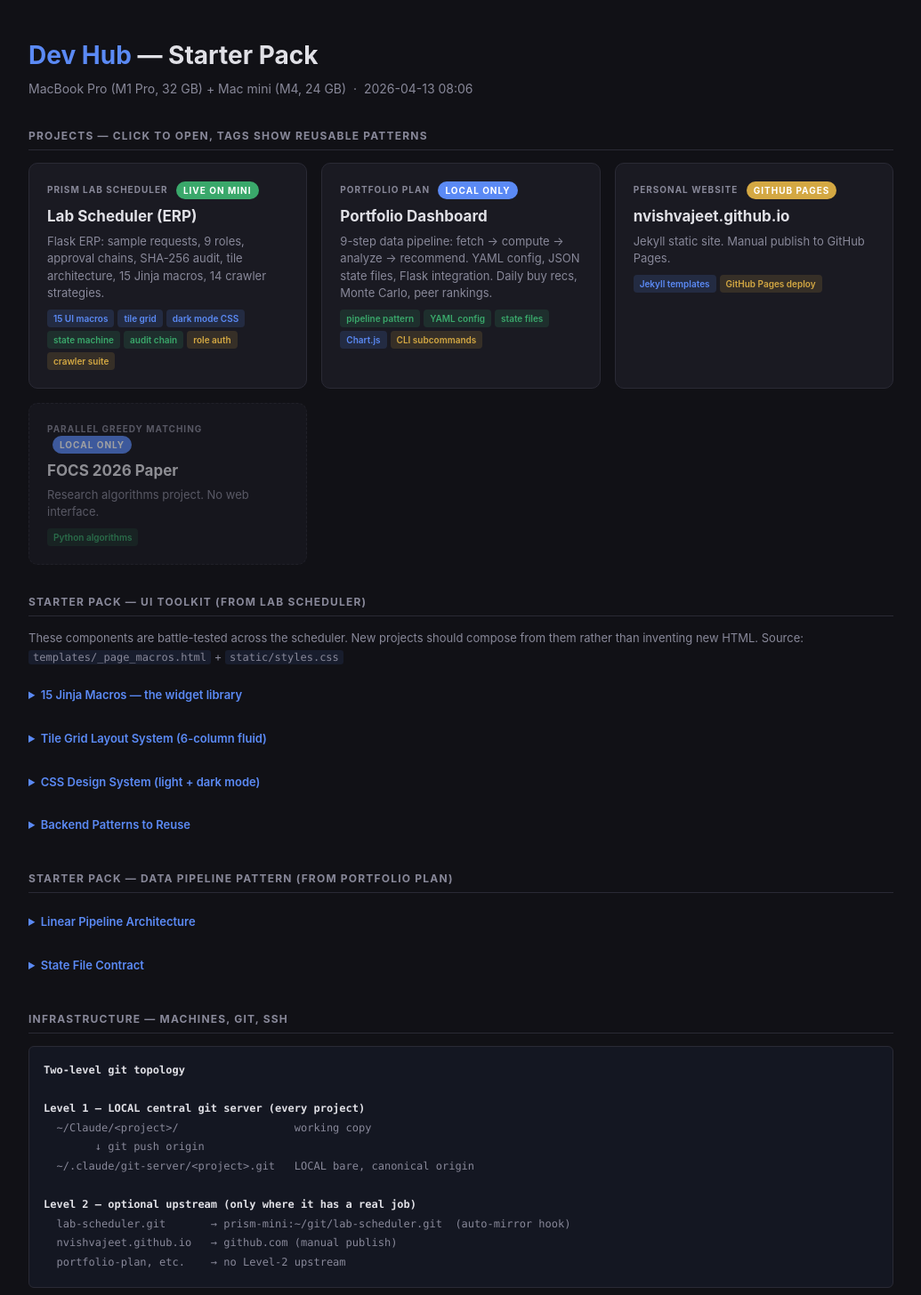
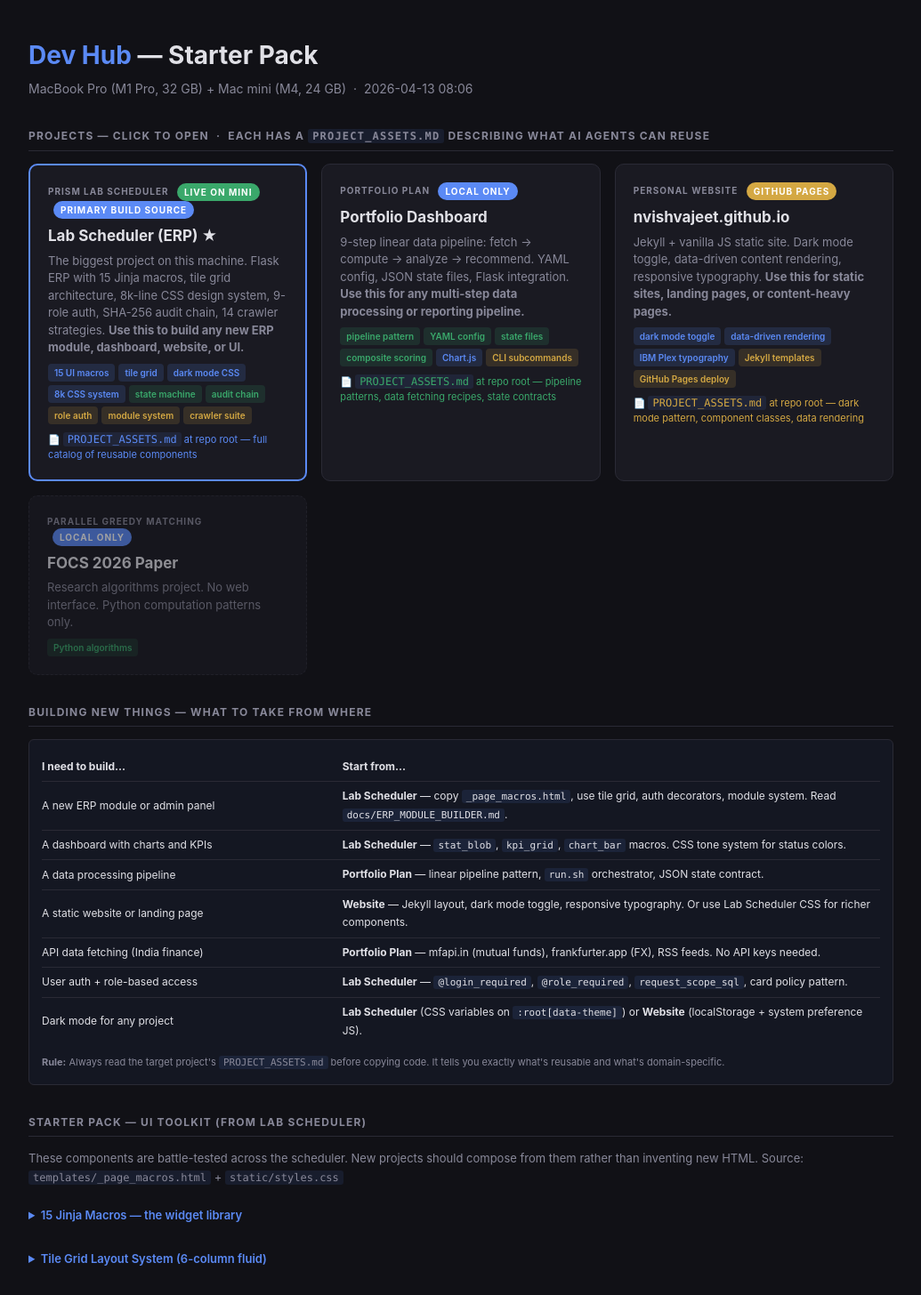
Before and after one commit to nvishvajeet/prism-erp, a Flask app: page /hub in a window 1280 px wide. Shown: the top 1456 px of the page at 89% size, without its empty margins (122-1157 px from the left). Run offline with Flask 3, Linux system fonts and the light colour scheme; some libraries are stand-ins or nearby versions.

Commit message:
deploy-ready: CSRF on intake forms, zero inline tile styles
Added CSRF tokens to 2 Quick Intake forms on dashboard.
Replaced 9 inline grid-column styles with CSS classes across
finance_grant_form_control, instrument_form_control, and
instrument_maintenance templates.

Deployment audit: 371/371 route checks pass, 0 CSRF gaps (excl macros),
0 inline tile styles, 0 template errors, all data-vis present.

Co-Authored-By: Claude Opus 4.6 (1M context) <noreply@anthropic.com>

```diff
--- a/templates/dashboard.html
+++ b/templates/dashboard.html
@@ -205,12 +205,14 @@
         <div class="quick-intake-actions" data-vis="{{ V }}">
           {% if st == 'sample_submitted' %}
           <form method="post" action="{{ url_for('schedule_actions') }}" data-vis="{{ V }}">
+            <input type="hidden" name="csrf_token" value="{{ csrf_token() }}">
             <input type="hidden" name="action" value="mark_received">
             <input type="hidden" name="request_id" value="{{ row['id'] }}">
             <input type="hidden" name="back" value="{{ url_for('index') }}">
             <button type="submit" class="qi-btn qi-btn-accept" data-vis="{{ V }}">Accept</button>
           </form>
           <form method="post" action="{{ url_for('schedule_actions') }}" data-vis="{{ V }}">
+            <input type="hidden" name="csrf_token" value="{{ csrf_token() }}">
             <input type="hidden" name="action" value="decline">
             <input type="hidden" name="request_id" value="{{ row['id'] }}">
             <input type="hidden" name="back" value="{{ url_for('index') }}">
--- a/templates/finance_grant_form_control.html
+++ b/templates/finance_grant_form_control.html
@@ -14,7 +14,7 @@
 <div class="inst-tiles" data-vis="{{ V }}">
 
   {# ── Tile 1: Approval Config (full width) ── #}
-  <section class="card tile" style="grid-column: span 6;" data-vis="{{ V }}">
+  <section class="card tile tile-full-width" data-vis="{{ V }}">
     {{ card_heading("", "Approval Config") }}
     <p class="tile-lead" data-vis="{{ V }}">Grant-level approval settings. Large expenses above the budget warning threshold require additional sign-off from the PI or finance admin.</p>
     <dl class="mc-meta-grid" data-vis="{{ V }}">
@@ -26,7 +26,7 @@
   </section>
 
   {# ── Tile 2: Budget Rules (full width) ── #}
-  <section class="card tile" style="grid-column: span 6;" data-vis="{{ V }}">
+  <section class="card tile tile-full-width" data-vis="{{ V }}">
     {{ card_heading("", "Budget Rules") }}
     <p class="tile-lead" data-vis="{{ V }}">Set warning and freeze thresholds for grant spending. When spend reaches the warning threshold, the PI is alerted. At the freeze threshold, new charges are blocked.</p>
     <form method="post" class="form-grid" data-vis="{{ V }}">
@@ -47,7 +47,7 @@
   </section>
 
   {# ── Tile 3: Overview (span 3) ── #}
-  <section class="card tile" style="grid-column: span 3;" data-vis="{{ V }}">
+  <section class="card tile tile-span-3" data-vis="{{ V }}">
     {{ card_heading("", "Overview") }}
     <ul class="tile-summary-list" data-vis="{{ V }}">
       <li data-vis="{{ V }}"><strong data-vis="{{ V }}">{{ expense_count }}</strong> expense{{ "s" if expense_count != 1 }} recorded</li>
--- a/templates/hub.html
+++ b/templates/hub.html
@@ -55,56 +55,81 @@
 <p class="subtitle">MacBook Pro (M1 Pro, 32 GB) + Mac mini (M4, 24 GB) &nbsp;·&nbsp; {{ machine_time }}</p>
 
 <!-- ═══════════════ PROJECTS ═══════════════ -->
-<div class="section-title">Projects — click to open, tags show reusable patterns</div>
+<div class="section-title">Projects — click to open &nbsp;·&nbsp; each has a <code>PROJECT_ASSETS.md</code> describing what AI agents can reuse</div>
 <div class="grid">
 
-  <a class="card" href="/">
-    <div class="card-kicker">PRISM Lab Scheduler <span class="badge badge-live">live on mini</span></div>
-    <h3>Lab Scheduler (ERP)</h3>
-    <p>Flask ERP: sample requests, 9 roles, approval chains, SHA-256 audit, tile architecture, 15 Jinja macros, 14 crawler strategies.</p>
+  <a class="card" href="/" style="border-color:var(--accent);border-width:2px">
+    <div class="card-kicker">PRISM Lab Scheduler <span class="badge badge-live">live on mini</span> <span class="badge" style="background:var(--accent)">primary build source</span></div>
+    <h3>Lab Scheduler (ERP) ★</h3>
+    <p>The biggest project on this machine. Flask ERP with 15 Jinja macros, tile grid architecture, 8k-line CSS design system, 9-role auth, SHA-256 audit chain, 14 crawler strategies. <strong>Use this to build any new ERP module, dashboard, website, or UI.</strong></p>
     <div class="reuse-tags">
       <span class="tag tag-ui">15 UI macros</span>
       <span class="tag tag-ui">tile grid</span>
       <span class="tag tag-ui">dark mode CSS</span>
+      <span class="tag tag-ui">8k CSS system</span>
       <span class="tag tag-data">state machine</span>
       <span class="tag tag-data">audit chain</span>
       <span class="tag tag-infra">role auth</span>
+      <span class="tag tag-infra">module system</span>
       <span class="tag tag-infra">crawler suite</span>
     </div>
+    <p style="font-size:11px;color:var(--accent);margin-top:8px">📄 <code>PROJECT_ASSETS.md</code> at repo root — full catalog of reusable components</p>
   </a>
 
   <a class="card" href="/admin/portfolio">
     <div class="card-kicker">Portfolio Plan <span class="badge badge-local">local only</span></div>
     <h3>Portfolio Dashboard</h3>
-    <p>9-step data pipeline: fetch → compute → analyze → recommend. YAML config, JSON state files, Flask integration. Daily buy recs, Monte Carlo, peer rankings.</p>
+    <p>9-step linear data pipeline: fetch → compute → analyze → recommend. YAML config, JSON state files, Flask integration. <strong>Use this for any multi-step data processing or reporting pipeline.</strong></p>
     <div class="reuse-tags">
       <span class="tag tag-data">pipeline pattern</span>
       <span class="tag tag-data">YAML config</span>
       <span class="tag tag-data">state files</span>
+      <span class="tag tag-data">composite scoring</span>
       <span class="tag tag-ui">Chart.js</span>
       <span class="tag tag-infra">CLI subcommands</span>
     </div>
+    <p style="font-size:11px;color:var(--green);margin-top:8px">📄 <code>PROJECT_ASSETS.md</code> at repo root — pipeline patterns, data fetching recipes, state contracts</p>
   </a>
 
   <a class="card" href="https://nvishvajeet.github.io" target="_blank">
     <div class="card-kicker">Personal Website <span class="badge badge-ext">github pages</span></div>
     <h3>nvishvajeet.github.io</h3>
-    <p>Jekyll static site. Manual publish to GitHub Pages.</p>
+    <p>Jekyll + vanilla JS static site. Dark mode toggle, data-driven content rendering, responsive typography. <strong>Use this for static sites, landing pages, or content-heavy pages.</strong></p>
     <div class="reuse-tags">
-      <span class="tag tag-ui">Jekyll templates</span>
+      <span class="tag tag-ui">dark mode toggle</span>
+      <span class="tag tag-ui">data-driven rendering</span>
+      <span class="tag tag-ui">IBM Plex typography</span>
+      <span class="tag tag-infra">Jekyll templates</span>
       <span class="tag tag-infra">GitHub Pages deploy</span>
     </div>
+    <p style="font-size:11px;color:var(--amber);margin-top:8px">📄 <code>PROJECT_ASSETS.md</code> at repo root — dark mode pattern, component classes, data rendering</p>
   </a>
 
   <div class="card" style="border-style:dashed;opacity:0.6">
     <div class="card-kicker">Parallel Greedy Matching <span class="badge badge-local">local only</span></div>
     <h3>FOCS 2026 Paper</h3>
-    <p>Research algorithms project. No web interface.</p>
+    <p>Research algorithms project. No web interface. Python computation patterns only.</p>
     <div class="reuse-tags">
       <span class="tag tag-data">Python algorithms</span>
     </div>
   </div>
 
+</div>
+
+<!-- ═══════════════ HOW TO BUILD FROM THESE PROJECTS ═══════════════ -->
+<div class="section-title">Building New Things — What to Take From Where</div>
+<div class="inner" style="margin-bottom:20px">
+  <table style="width:100%;font-size:12px;border-collapse:collapse">
+    <tr style="border-bottom:1px solid var(--border)"><td style="padding:6px 0;font-weight:700;width:35%">I need to build...</td><td style="padding:6px 8px;font-weight:700">Start from...</td></tr>
+    <tr style="border-bottom:1px solid var(--border)"><td style="padding:6px 0">A new ERP module or admin panel</td><td style="padding:6px 8px"><strong>Lab Scheduler</strong> — copy <code>_page_macros.html</code>, use tile grid, auth decorators, module system. Read <code>docs/ERP_MODULE_BUILDER.md</code>.</td></tr>
+    <tr style="border-bottom:1px solid var(--border)"><td style="padding:6px 0">A dashboard with charts and KPIs</td><td style="padding:6px 8px"><strong>Lab Scheduler</strong> — <code>stat_blob</code>, <code>kpi_grid</code>, <code>chart_bar</code> macros. CSS tone system for status colors.</td></tr>
+    <tr style="border-bottom:1px solid var(--border)"><td style="padding:6px 0">A data processing pipeline</td><td style="padding:6px 8px"><strong>Portfolio Plan</strong> — linear pipeline pattern, <code>run.sh</code> orchestrator, JSON state contract.</td></tr>
+    <tr style="border-bottom:1px solid var(--border)"><td style="padding:6px 0">A static website or landing page</td><td style="padding:6px 8px"><strong>Website</strong> — Jekyll layout, dark mode toggle, responsive typography. Or use Lab Scheduler CSS for richer components.</td></tr>
+    <tr style="border-bottom:1px solid var(--border)"><td style="padding:6px 0">API data fetching (India finance)</td><td style="padding:6px 8px"><strong>Portfolio Plan</strong> — mfapi.in (mutual funds), frankfurter.app (FX), RSS feeds. No API keys needed.</td></tr>
+    <tr style="border-bottom:1px solid var(--border)"><td style="padding:6px 0">User auth + role-based access</td><td style="padding:6px 8px"><strong>Lab Scheduler</strong> — <code>@login_required</code>, <code>@role_required</code>, <code>request_scope_sql</code>, card policy pattern.</td></tr>
+    <tr><td style="padding:6px 0">Dark mode for any project</td><td style="padding:6px 8px"><strong>Lab Scheduler</strong> (CSS variables on <code>:root[data-theme]</code>) or <strong>Website</strong> (localStorage + system preference JS).</td></tr>
+  </table>
+  <p style="font-size:11px;color:var(--muted);margin-top:10px"><strong>Rule:</strong> Always read the target project's <code>PROJECT_ASSETS.md</code> before copying code. It tells you exactly what's reusable and what's domain-specific.</p>
 </div>
 
 <!-- ═══════════════ STARTER PACK: UI TOOLKIT ═══════════════ -->
--- a/templates/instrument_maintenance.html
+++ b/templates/instrument_maintenance.html
@@ -72,7 +72,7 @@
   </article>
   {% endif %}
 
-  <article class="card tile" style="grid-column: span {{ 3 if can_add else 6 }};" data-vis="{{ V }}">
+  <article class="card tile {{ 'tile-span-3' if can_add else 'tile-full-width' }}" data-vis="{{ V }}">
     {{ card_heading("HISTORY", entries|length|string ~ " entries") }}
     {% if entries %}
     <div class="activity-feed" data-vis="{{ V }}">
```
Also changed, not shown: templates/instrument_form_control.html (+5 -5 lines).
